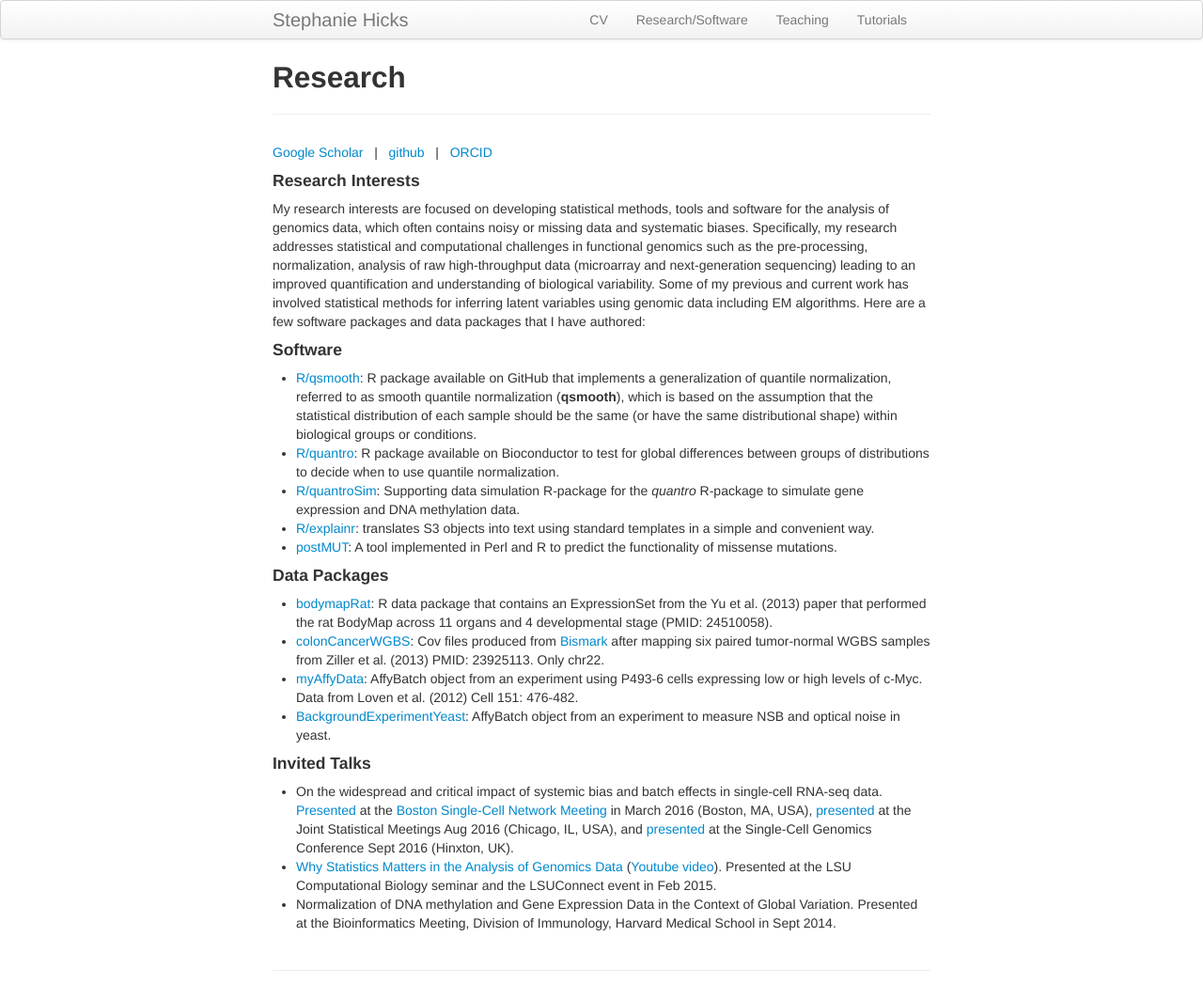
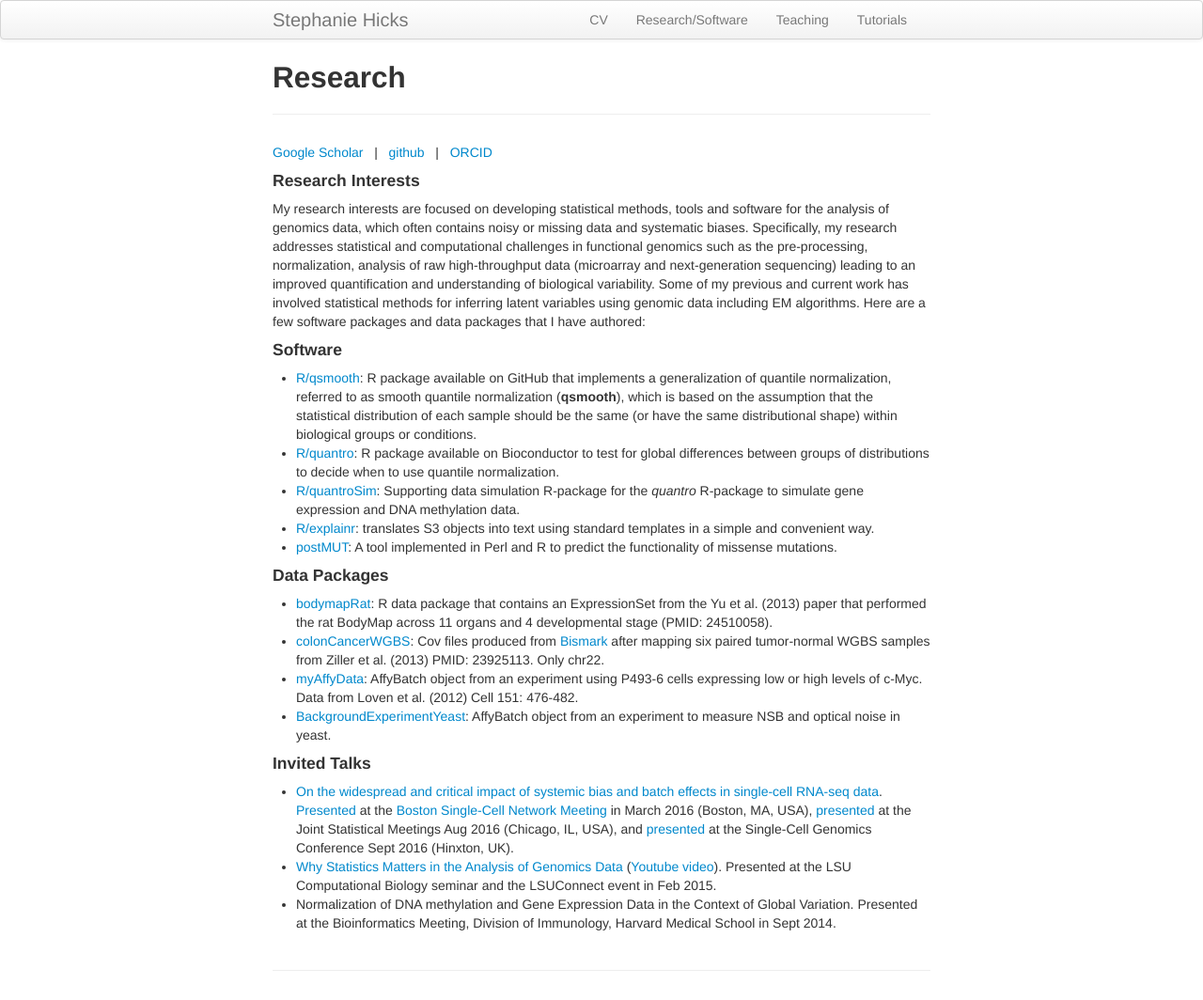
Before and after one commit to jmcgread/stephaniehicks.github.io, a Jekyll site: the page built from pages/research.md, in a window 1280 px wide. Shown: the whole page at 94% size. Built offline with Jekyll 4.4.1, drawn with Linux system fonts in a browser that asks for light colours; some of the changed lines change nothing that is shown.

Commit message:
added slides from SCGen2016

```diff
--- a/pages/research.md
+++ b/pages/research.md
@@ -29,6 +29,6 @@
 - [BackgroundExperimentYeast](https://github.com/stephaniehicks/BackgroundExperimentYeast): AffyBatch object from an experiment to measure NSB and optical noise in yeast.
 
 #### Invited Talks
-- On the widespread and critical impact of systemic bias and batch effects in single-cell RNA-seq data. [Presented](http://hsci.harvard.edu/event/widespread-and-critical-impact-systemic-bias-and-batch-effects-single-cell-rna-seq-data?delta=0) at the [Boston Single-Cell Network Meeting](http://www.singlecellnetwork.org) in March 2016 (Boston, MA, USA), [presented](https://www.amstat.org/meetings/jsm/2016/onlineprogram/MainSearchResults.cfm) at the Joint Statistical Meetings Aug 2016 (Chicago, IL, USA), and [presented](https://coursesandconferences.wellcomegenomecampus.org/events/item.aspx?e=596) at the Single-Cell Genomics Conference Sept 2016 (Hinxton, UK).
+- [On the widespread and critical impact of systemic bias and batch effects in single-cell RNA-seq data](https://speakerdeck.com/stephaniehicks/towards-progress-in-batch-effects-and-biases-in-single-cell-rna-seq-data). [Presented](http://hsci.harvard.edu/event/widespread-and-critical-impact-systemic-bias-and-batch-effects-single-cell-rna-seq-data?delta=0) at the [Boston Single-Cell Network Meeting](http://www.singlecellnetwork.org) in March 2016 (Boston, MA, USA), [presented](https://www.amstat.org/meetings/jsm/2016/onlineprogram/MainSearchResults.cfm) at the Joint Statistical Meetings Aug 2016 (Chicago, IL, USA), and [presented](https://coursesandconferences.wellcomegenomecampus.org/events/item.aspx?e=596) at the Single-Cell Genomics Conference Sept 2016 (Hinxton, UK).
 - [Why Statistics Matters in the Analysis of Genomics Data](https://speakerdeck.com/stephaniehicks/why-statistics-matters-in-the-analysis-of-genomics-data) ([Youtube video](https://www.youtube.com/watch?v=3EVtJPz4kCI)). Presented at the LSU Computational Biology seminar and the LSUConnect event in Feb 2015.
 - Normalization of DNA methylation and Gene Expression Data in the Context of Global Variation. Presented at the Bioinformatics Meeting, Division of Immunology, Harvard Medical School in Sept 2014.
```
Also changed, not shown: 2 other files.
